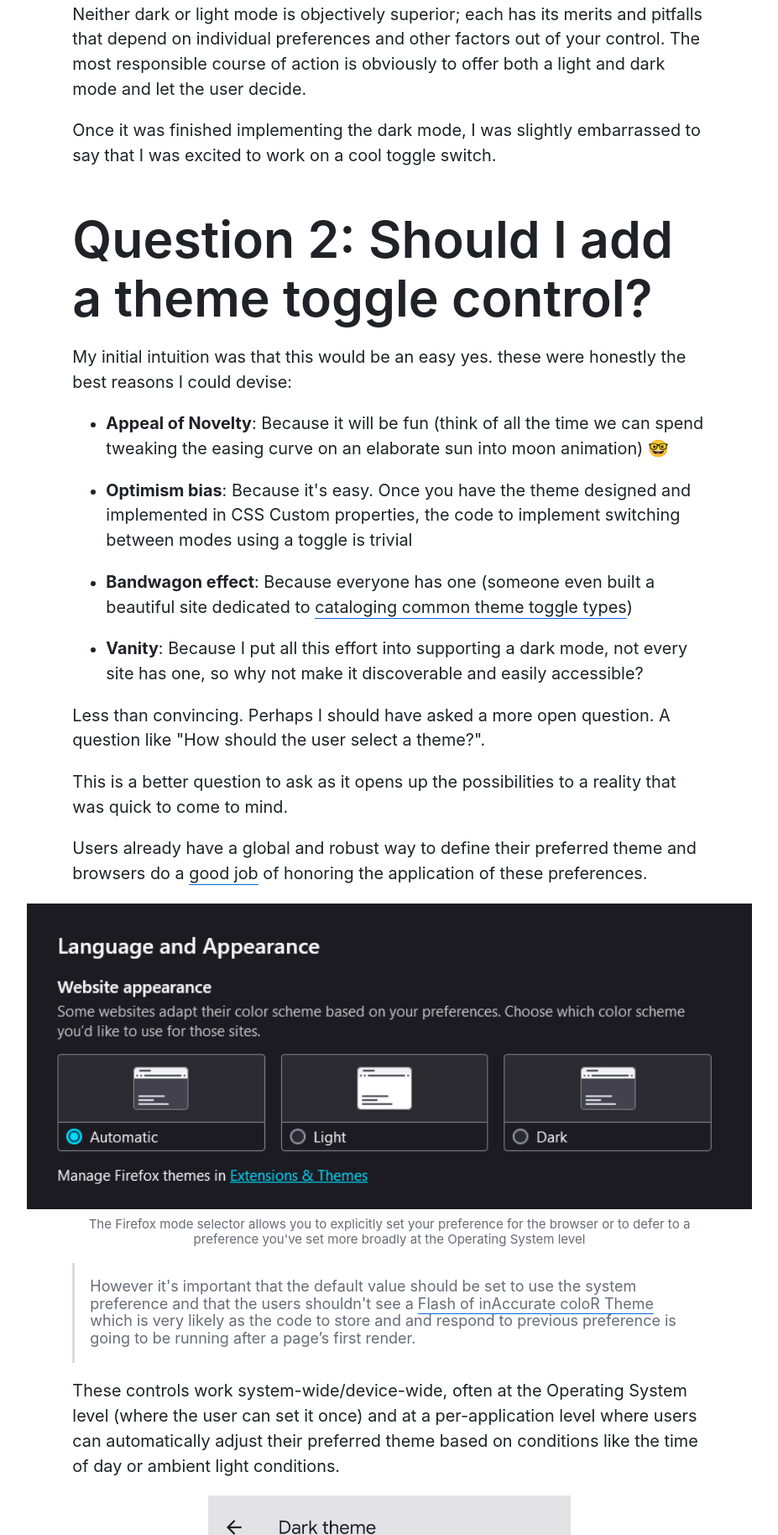
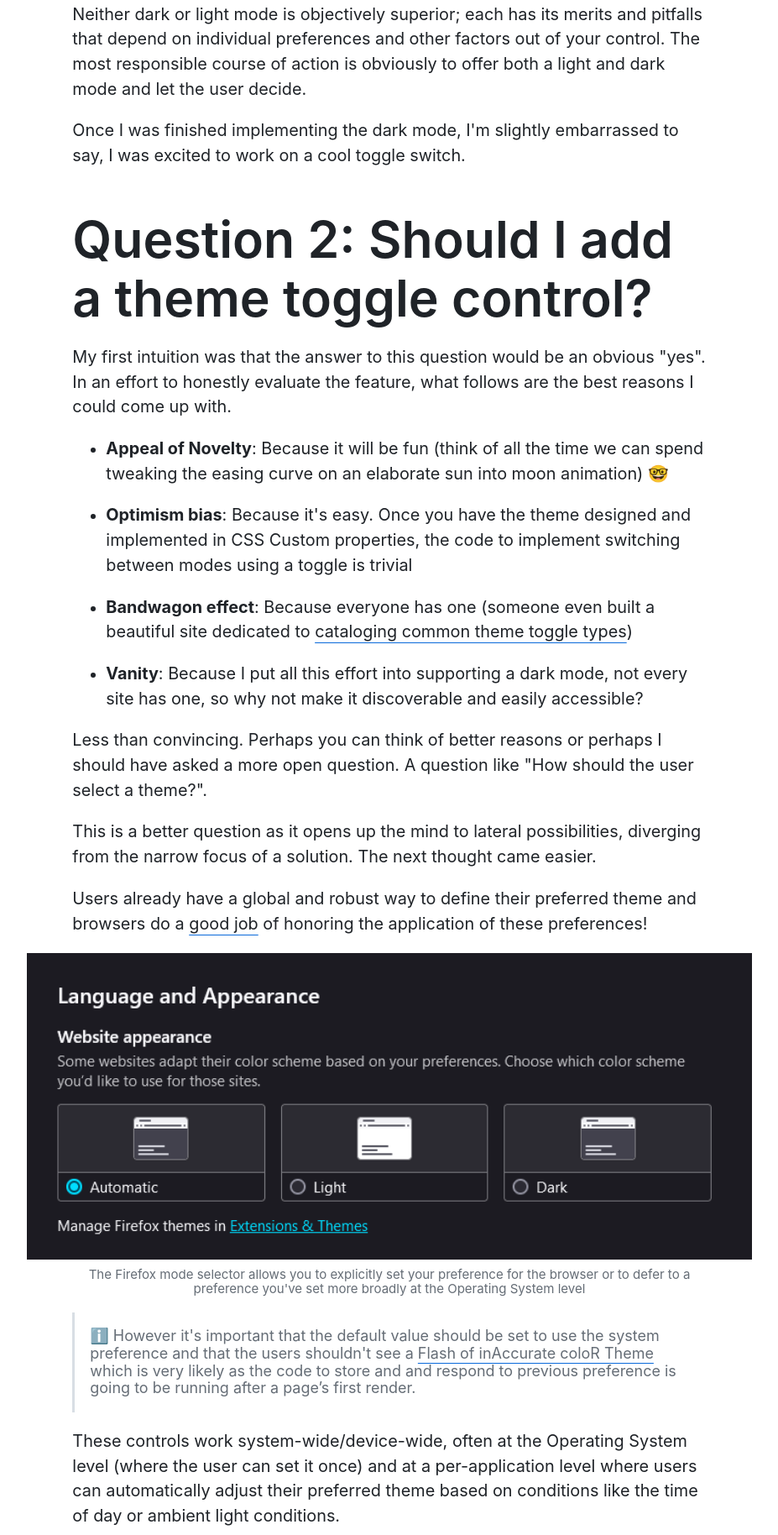
Before and after one commit to David-Way/david-way.github.io, an Eleventy site: page content/blog/dark-mode-toggles/dark-mode-toggles.md in a window 1280 px wide. Shown: the part 1945-3773 px from the top of the page at 84% size, without its empty margins (176-1103 px from the left). Built offline with nearby package versions, Linux system fonts and the light colour scheme; Eleventy itself is replaced by a stand-in of ours; files that its build step writes are made by us from their sources; no server answers; files whose address does not match are found by name; what eleventy-plugin-reading-time would draw is missing.

Commit message:
Update dark-mode-toggles.md

```diff
--- a/content/blog/dark-mode-toggles/dark-mode-toggles.md
+++ b/content/blog/dark-mode-toggles/dark-mode-toggles.md
@@ -59,11 +59,11 @@ Light mode is generally more readable in well-lit environments. A [Human Factors
 
 Neither dark or light mode is objectively superior; each has its merits and pitfalls that depend on individual preferences and other factors out of your control. The most responsible course of action is obviously to offer both a light and dark mode and let the user decide.
 
-Once it was finished implementing the <span class="u-display:none-when-color-scheme:dark">dark</span><span class="u-display:none-when-color-scheme:light">light</span> mode, I was slightly embarrassed to say that I was excited to work on a cool toggle switch.
+Once I was finished implementing the <span class="u-display:none-when-color-scheme:dark">dark</span><span class="u-display:none-when-color-scheme:light">light</span> mode, I'm slightly embarrassed to say, I was excited to work on a cool toggle switch.
 
 ## Question 2: Should I add a theme toggle control?
 
-My initial intuition was that this would be an easy yes. these were honestly the best reasons I could devise:
+My first intuition was that the answer to this question would be an obvious "yes". In an effort to honestly evaluate the feature, what follows are the best reasons I could come up with.
 
 - **Appeal of Novelty**: Because it will be fun (think of all the time we can spend tweaking the easing curve on an elaborate sun into moon animation) 🤓
 
@@ -73,11 +73,11 @@ My initial intuition was that this would be an easy yes. these were honestly the
 
 - **Vanity**: Because I put all this effort into supporting a <span class="u-display:none-when-color-scheme:dark">dark</span><span class="u-display:none-when-color-scheme:light">light</span> mode, not every site has one, so why not make it discoverable and easily accessible?
 
-Less than convincing. Perhaps I should have asked a more open question. A question like "How should the user select a theme?".
+Less than convincing. Perhaps you can think of better reasons or perhaps I should have asked a more open question. A question like "How should the user select a theme?".
 
-This is a better question to ask as it opens up the possibilities to a reality that was quick to come to mind.
+This is a better question as it opens up the mind to lateral possibilities, diverging from the narrow focus of a solution. The next thought came easier.
 
-Users already have a global and robust way to define their preferred theme and browsers do a [good job](https://developer.mozilla.org/en-US/docs/Web/CSS/@media/prefers-color-scheme#browser_compatibility) of honoring the application of these preferences.
+Users already have a global and robust way to define their preferred theme and browsers do a [good job](https://developer.mozilla.org/en-US/docs/Web/CSS/@media/prefers-color-scheme#browser_compatibility) of honoring the application of these preferences!
 
 <figure class="u-bleed-container:small">
 {% image "./images/firefox-mode-selector.png", "The Android theme controls also allow for scheduling for when a particular theme should be applied" %}
@@ -85,7 +85,7 @@ Users already have a global and robust way to define their preferred theme and b
 </figure>
 
 {% insettext %}
-However it's important that the default value should be set to use the system preference and that the users shouldn't see a [Flash of inAccurate coloR Theme](https://css-tricks.com/flash-of-inaccurate-color-theme-fart/) which is very likely as the code to store and and respond to previous preference is going to be running after a page’s first render.
+ℹ️ However it's important that the default value should be set to use the system preference and that the users shouldn't see a [Flash of inAccurate coloR Theme](https://css-tricks.com/flash-of-inaccurate-color-theme-fart/) which is very likely as the code to store and and respond to previous preference is going to be running after a page’s first render.
 {% endinsettext %}
 
 These controls work system-wide/device-wide, often at the Operating System level (where the user can set it once) and at a per-application level where users can automatically adjust their preferred theme based on conditions like the time of day or ambient light conditions.
@@ -95,14 +95,14 @@ These controls work system-wide/device-wide, often at the Operating System level
 <figcaption>The Android theme controls also allow for scheduling for when a particular theme should be applied</figcaption>
 </figure>
 
-From a theming perspective, there is nothing unique enough about this site that I should have any reason to think it would be an exception to how a visitor would normally prefer to consume their content.
+From a theming perspective, there is nothing unique enough about this site. Nothing that I should have any reason to think it would be an exception to how a visitor would normally prefer to consume their content. Users spend most of their time on other websites, so they expect your site to work like all the other sites they already know. It's also reasonable for them to expect those sites to honor configuration decisions they have already made.
 
-Adding a theme toggle to the page adds design redundancy at the cost of complicating a simple feature. It's also an extra tab stop for keyboard/screen reader users and an additional eye fixation. It's also extra code to maintain.
+Adding a theme toggle to the page adds design redundancy at the cost of complicating a simple feature. It's also an extra tab stop for keyboard/screen reader users and an additional eye fixation as well as extra code to maintain.
 
 {% blockquote "Antoine de Saint-Exupery. (2022). Wit & Wisdom. The Week, (1413), 21." %}
 …[Perfection is achieved] not when there is nothing left to add, but when there is nothing left to take away.
 {% endblockquote %}
 
-Maybe, the user will never discover and beam in wonder at the exceptional <span class="u-display:none-when-color-scheme:dark">dark</span><span class="u-display:none-when-color-scheme:light">light</span> theme I toiled away on (a noble sacrifice on my part).
+Maybe, some users will never discover and beam in wonder at the exceptional <span class="u-display:none-when-color-scheme:dark">dark</span><span class="u-display:none-when-color-scheme:light">light</span> theme I toiled away on (a noble sacrifice on my part).
 
 But maybe, the best theme toggle is the one the user already has.
```
